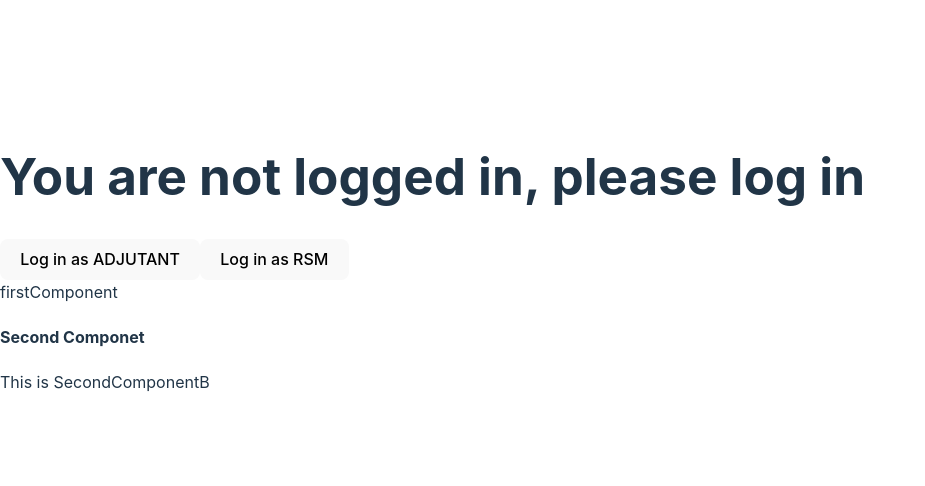
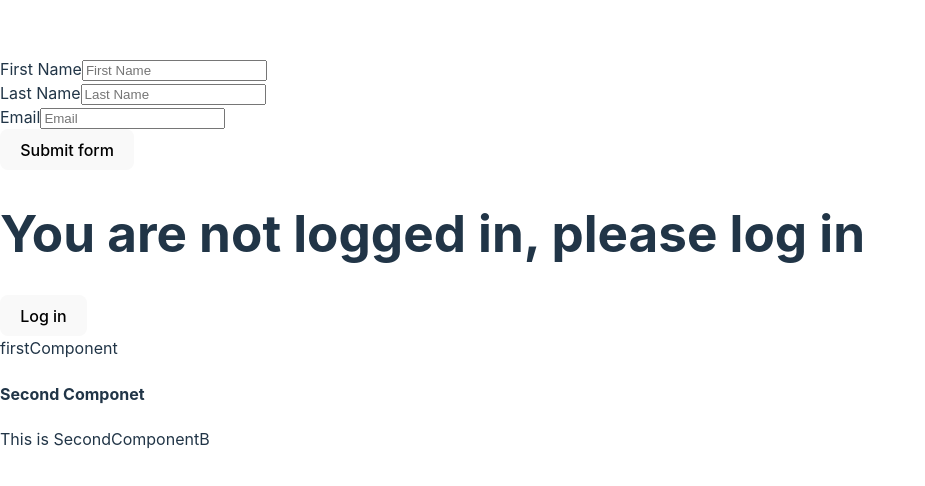
Before and after one commit to dammyolapaix/learning-react, a React (Vite) app: page / in a window 1280 px wide. Shown: the part 146-632 px from the top of the page, without its empty margins (0-925 px from the left). Built offline with nearby package versions, Linux system fonts and the light colour scheme.

Commit message:
Continue explaination of useState and form input

```diff
--- a/src/App.jsx
+++ b/src/App.jsx
@@ -3,48 +3,56 @@ import FirstComponent from "./components/FirstComponent";
 import SecondComponent from "./components/SecondComponent";
 import InputForm from "./components/InputForm";
 
+const userData = {
+  id: 1,
+  name: "Henri Miensan",
+  email: "henri@gmail.com",
+  age: 20,
+  occupation: "Farmer",
+  role: "ADJUTANT", // The role should either be Adjutant or RSM
+  fuelState: "250 litres",
+  troopsMovement: "300 pers",
+};
+
 function App() {
-  const [userIsLoggedIn, setUserIsLoggedIn] = useState(false);
   const [userInfo, setUserInfo] = useState(null);
-  const [userRole, setUserRole] = useState(null);
 
-  const userLoggIn = (role, userData) => { // Pass userData as a parameter
-    if (role === "RSM") {
-      setUserInfo(null);
-      setUserRole("RSM");
-    } else if (role === "ADJUTANT") {
-      setUserInfo(userData); // Use the userData parameter
-      setUserRole("ADJUTANT");
-    }
-    setUserIsLoggedIn(true);
+
+  const userLoggIn = () => {
+    setUserInfo(userData); //    userInfo = userData
   };
 
+  // Function to log out the user
   const logOutUser = () => {
     setUserInfo(null);
-    setUserRole(null);
-    setUserIsLoggedIn(false);
   };
 
   return (
     <div>
-      {userIsLoggedIn ? (
-        userRole === "RSM" ? (
-          <div>
-            <p>Sorry, you can't access this page.</p>
-            <button onClick={logOutUser}>Log out</button>
-          </div>
-        ) : (
-          <div>
-            <InputForm userData={userData} />
-          </div>
-        )
+      <InputForm />
+      {userInfo !== null && userInfo.role === "RSM" ? (
+        <div>
+          <p>Sorry, you can't access this page.</p>
+          <button onClick={logOutUser}>Log out</button>
+        </div>
+      ) : userInfo !== null && userInfo.role === "ADJUTANT" ? (
+        <div>
+          <p>Welcome Sir</p>
+          <p>id: {userData.id}</p>
+          <p>Name: {userData.name}</p>
+          <p>Email: {userData.email}</p>
+          <p>age: {userData.age}</p>
+          <p>occupation: {userData.occupation}</p>
+          <button onClick={logOutUser}>Log out</button>
+        </div>
+      ) : userInfo !== null &&
+        userInfo.role !== "ADJUTANT" &&
+        userInfo.role !== "RSM" ? (
+        <div>You are logged in, but not and RSM or an ADJUTANT</div>
       ) : (
         <div>
           <h1>You are not logged in, please log in</h1>
-          <button onClick={() => userLoggIn("ADJUTANT", userData)}>
-            Log in as ADJUTANT
-          </button>
-          <button onClick={() => userLoggIn("RSM")}>Log in as RSM</button>
+          <button onClick={userLoggIn}>Log in</button>
         </div>
       )}
       <FirstComponent />
--- a/src/components/InputForm.jsx
+++ b/src/components/InputForm.jsx
@@ -1,195 +1,54 @@
-// // import React, { useState } from "react";
+import React, { useState } from "react";
 
-// // const InputForm = () => {
-// //   const [values, setValues] = useState({
-// //     SVC: "",
-// //     Rank: "",
-// //     Name: "",
-// //     Email: "",
-// //     Age: "",
-// //     Trade: "",
-// //   });
-
-// //   const inputs = [
-// //     {
-// //       id: 1,
-// //       name: "SVCN",
-// //       type: "number",
-// //       placeholder: "SVCN",
-// //       label: "SVC",
-// //     },
-// //     {
-// //       id: 2,
-// //       name: "Rank",
-// //       type: "text",
-// //       placeholder: "Rank",
-// //       label: "Rank",
-// //     },
-// //     {
-// //       id: 3,
-// //       name: "Email",
-// //       type: "email",
-// //       placeholder: "Email",
-// //       label: "Email",
-// //     },
-// //     {
-// //       id: 4,
-// //       name: "Age",
-// //       type: "number",
-// //       placeholder: "Age",
-// //       label: "Age",
-// //     },
-// //     {
-// //       id: 5,
-// //       name: "Trade",
-// //       type: "text",
-// //       placeholder: "text",
-// //       label: "Trade",
-// //     },
-// //   ];
-
-// //   const handleSubmit = (e) => {
-// //     // Prevent the browser from reloading the page
-// //     e.preventDefault();
-// //     console.log(values);
-// //   };
-
-// //   const onChange = (e) => {
-// //     setValues({ ...values, [e.target.name]: e.target.value });
-// //   };
-
-// import React, { useState, forwardRef, useImperativeHandle } from "react";
-
-// const InputForm = forwardRef((props, ref) => {
-//   const [values, setValues] = useState({
-//     SVCN: "",
-//     Rank: "",
-//     Name: "",
-//     Email: "",
-//     Age: "",
-//     Trade: "",
-//   });
-
-//   const handleSubmit = (e) => {
-//     e.preventDefault();
-//     console.log(values);
-//   };
-
-//   const onChange = (e) => {
-//     setValues({ ...values, [e.target.name]: e.target.value });
-//   };
-
-//   // Expose a function to trigger form submission from the parent component
-//   useImperativeHandle(ref, () => ({
-//     submitForm() {
-//       handleSubmit({ preventDefault: () => {} }); // Simulate form submission
-//     },
-//   }));
-
-//   return (
-//     <div>
-//       <form onSubmit={handleSubmit}>
-//         {inputs.map((input) => ( // Corrected map function syntax
-//           <div key={input.id}>
-//             <label htmlFor={input.name}>{input.label}</label> {/* Corrected closing tag */}
-//             <input
-//               type={input.type}
-//               placeholder={input.placeholder}
-//               name={input.name}
-//               onChange={onChange}
-//             />
-//           </div>
-//         ))}
-//         <div className="">
-//           <button type="submit">Submit form</button>
-//         </div>
-//       </form>
-//     </div>
-//   );
-// };
-
-// export default InputForm;
-
-import React, { useState, forwardRef, useImperativeHandle } from "react";
-
-const InputForm = forwardRef((props, ref) => {
-  const [formData, setFormData] = useState({
-    SVCN: "",
-    Rank: "",
-    Email: "",
-    Age: "",
-    Trade: "",
-  });
+const InputForm = () => {
+  const [firstName, setFirstName] = useState("");
+  const [lastName, setLastName] = useState("");
+  const [email, setEmail] = useState("");
 
   const handleSubmit = (e) => {
+    // Prevent the browser from reloading the page
     e.preventDefault();
-    console.log(formData);
+    const formInput = {
+      firstName: firstName,
+      lastName: lastName,
+      email: email,
+    };
+    console.log(formInput);
   };
-
-  const handleChange = (e) => {
-    const { name, value } = e.target;
-    setFormData({ ...formData, [name]: value });
-  };
-
-  // Expose a function to trigger form submission from the parent component
-  useImperativeHandle(ref, () => ({
-    submitForm() {
-      handleSubmit({ preventDefault: () => {} }); // Simulate form submission
-    },
-  }));
 
   return (
     <div>
       <form onSubmit={handleSubmit}>
-        <div>
-          <label htmlFor="SVCN">SVCN</label>
+        <div className="">
+          <label htmlFor="">First Name</label>
           <input
             type="text"
-            name="SVCN"
-            value={formData.SVCN}
-            onChange={handleChange}
+            placeholder="First Name"
+            onChange={(e) => setFirstName(e.target.value)} // Change the first name to whatever the user typed in the form
           />
         </div>
-        <div>
-          <label htmlFor="Rank">Rank</label>
+        <div className="">
+          <label htmlFor="">Last Name</label>
           <input
             type="text"
-            name="Rank"
-            value={formData.Rank}
-            onChange={handleChange}
+            placeholder="Last Name"
+            onChange={(e) => setLastName(e.target.value)}
           />
         </div>
-        <div>
-          <label htmlFor="Email">Email</label>
+        <div className="">
+          <label htmlFor="">Email</label>
           <input
             type="text"
-            name="Email"
-            value={formData.Email}
-            onChange={handleChange}
+            placeholder="Email"
+            onChange={(e) => setEmail(e.target.value)}
           />
         </div>
-        <div>
-          <label htmlFor="Age">Age</label>
-          <input
-            type="text"
-            name="Age"
-            value={formData.Age}
-            onChange={handleChange}
-          />
+        <div className="">
+          <button type="submit">Submit form</button>
         </div>
-        <div>
-          <label htmlFor="Trade">Trade</label>
-          <input
-            type="text"
-            name="Trade"
-            value={formData.Trade}
-            onChange={handleChange}
-          />
-        </div>
-        <button type="submit">Login as Adjutant</button>
       </form>
     </div>
   );
-});
+};
 
 export default InputForm;
```
